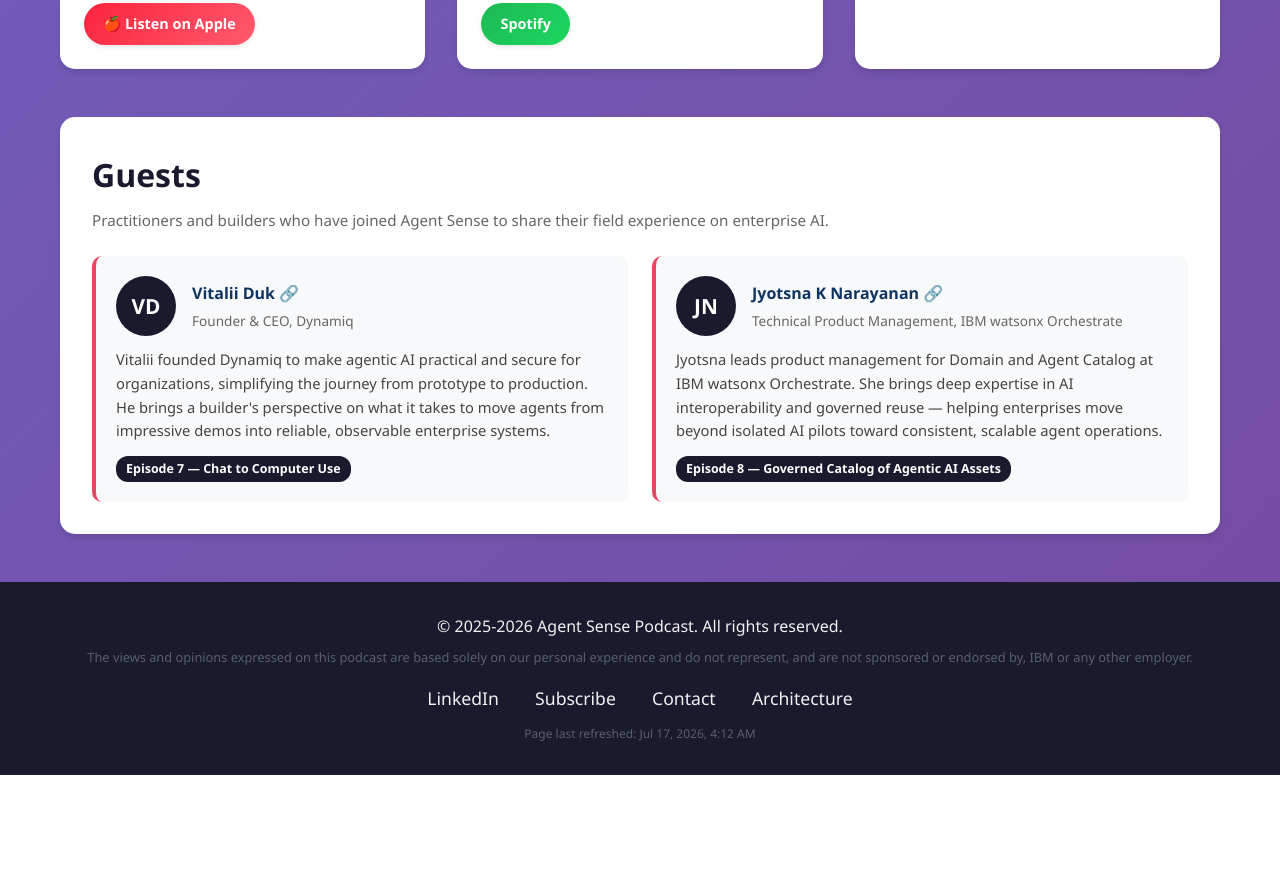
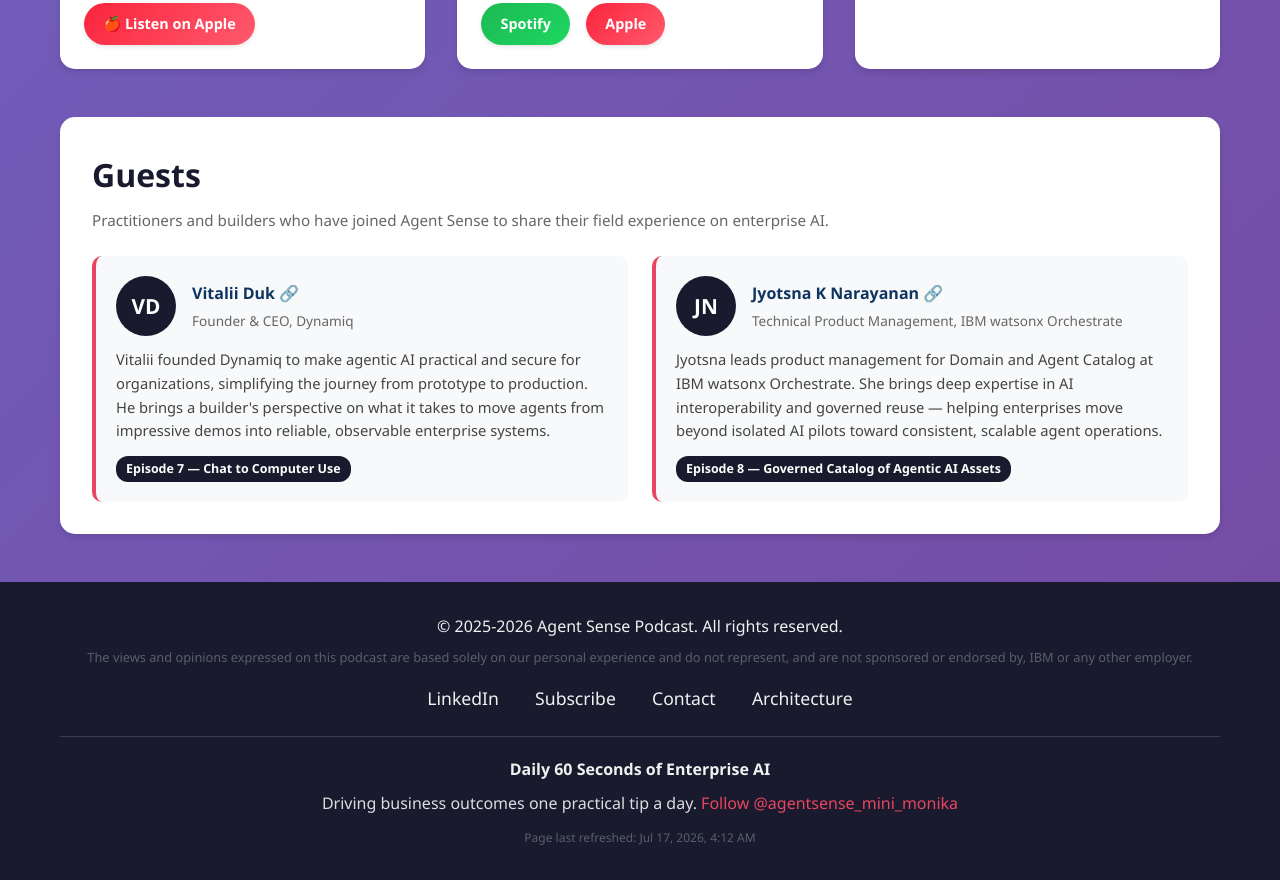
Before and after one commit to magg2021/agent-sense-podcast, a plain HTML site: page index.html in a window 1280 px wide. Shown: the part 4630-5510 px from the top of the page. Before the commit the page ends 5405 px from the top, so only its background shows below. Drawn offline with Linux system fonts and the light colour scheme.

Commit message:
Update Episode 8 tile links in index.html

```diff
--- a/index.html
+++ b/index.html
@@ -402,6 +402,26 @@
 
         .social-links {
             margin-top: 1rem;
+        }
+
+        .mini-monika-section {
+            margin-top: 1.5rem;
+            padding-top: 1.25rem;
+            border-top: 1px solid rgba(255, 255, 255, 0.15);
+        }
+
+        .mini-monika-section p {
+            margin-top: 0.5rem;
+            color: rgba(255, 255, 255, 0.85);
+        }
+
+        .mini-monika-section a {
+            color: var(--highlight-color);
+            text-decoration: none;
+        }
+
+        .mini-monika-section a:hover {
+            text-decoration: underline;
         }
 
         .social-links a {
@@ -984,6 +1004,9 @@
                             <a href="https://open.spotify.com/episode/6yRUHYXgDNdKzaJzCR31EK?si=TX1bDnSKSLOAbiTjfqc5NA" target="_blank" class="listen-btn spotify">
                                 Spotify
                             </a>
+                            <a href="https://podcasts.apple.com/us/podcast/agent-sense-agentic-workflows-operational-ai/id1861925214?i=1000777160503" target="_blank" class="listen-btn apple">
+                                Apple
+                            </a>
                         </div>
                     </div>
                 </div>
@@ -1057,6 +1080,10 @@
                 <a href="https://www.linkedin.com/in/monika-aggarwal-3b82816/" target="_blank">Subscribe</a>
                 <a href="https://www.linkedin.com/in/monika-aggarwal-3b82816/" target="_blank">Contact</a>
                 <a href="architecture.html" target="_blank">Architecture</a>
+            </div>
+            <div class="mini-monika-section">
+                <strong>Daily 60 Seconds of Enterprise AI</strong>
+                <p>Driving business outcomes one practical tip a day. <a href="https://www.instagram.com/agentsense_mini_monika/" target="_blank">Follow @agentsense_mini_monika</a></p>
             </div>
             <p style="font-size: 0.75rem; color: #57606a; margin-top: 0.75rem;" id="last-updated">Last updated: —</p>
         </div>
```
